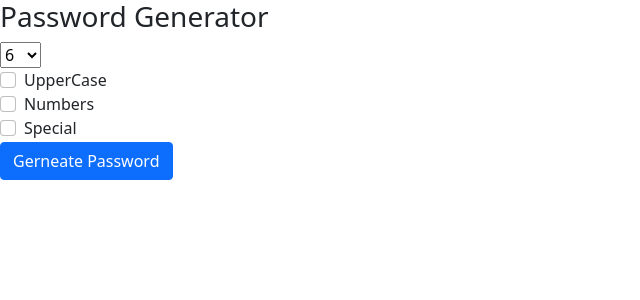
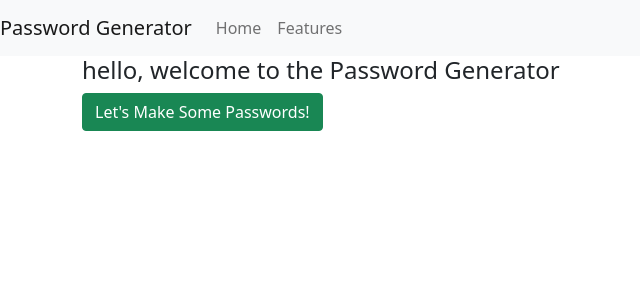
Before and after one commit to coreydjordan/password_generator, a Django app: page / in a window 1280 px wide. Shown: the top 300 px of the page, without its empty margins (0-640 px from the left). Run offline with Django 4.2, Linux system fonts and the light colour scheme.

Commit message:
added about page content, added "create another" button

```diff
--- a/pwdgenerator/generator/templates/generator/about.html
+++ b/pwdgenerator/generator/templates/generator/about.html
@@ -0,0 +1,6 @@
+{% extends 'generator/base.html' %}
+{% block content %}
+
+<h4>hello, welcome to the Password Generator</h4>
+<a href={% url "home" %} class="btn btn-success">Let's Make Some Passwords!</a>
+{% endblock %}
--- a/pwdgenerator/generator/templates/generator/base.html
+++ b/pwdgenerator/generator/templates/generator/base.html
@@ -8,6 +8,22 @@
     <title>Document</title>
 </head>
 <body>
+    <nav class="navbar navbar-expand-lg navbar-light bg-light">
+        <a class="navbar-brand" href="#">Password Generator</a>
+        <button class="navbar-toggler" type="button" data-toggle="collapse" data-target="#navbarNav" aria-controls="navbarNav" aria-expanded="false" aria-label="Toggle navigation">
+          <span class="navbar-toggler-icon"></span>
+        </button>
+        <div class="collapse navbar-collapse" id="navbarNav">
+          <ul class="navbar-nav">
+            <li class="nav-item active">
+              <a class="nav-link" href={% url 'about' %}>Home</a>
+            </li>
+            <li class="nav-item">
+              <a class="nav-link" href="#">Features</a>
+            </li>
+          </ul>
+        </div>
+      </nav>
     <div class="container">
         {% block content %}
 
--- a/pwdgenerator/generator/templates/generator/home.html
+++ b/pwdgenerator/generator/templates/generator/home.html
@@ -1,15 +1,7 @@
+{% extends 'generator/base.html' %}
+{% block content %}
 
-<!DOCTYPE html>
-<html lang="en">
-<head>
-    <meta charset="UTF-8">
-    <meta http-equiv="X-UA-Compatible" content="IE=edge">
-    <meta name="viewport" content="width=device-width, initial-scale=1.0">
-    <link href="https://cdn.jsdelivr.net/npm/bootstrap@5.1.3/dist/css/bootstrap.min.css" rel="stylesheet" integrity="sha384-1BmE4kWBq78iYhFldvKuhfTAU6auU8tT94WrHftjDbrCEXSU1oBoqyl2QvZ6jIW3" crossorigin="anonymous">
 
-    <title>Document</title>
-</head>
-<body>
     <h3>Password Generator</h3>
 
     <form action="password">
@@ -42,5 +34,4 @@
         </div>
         </div>
     </form>
-</body>
-</html>
+{% endblock %}
--- a/pwdgenerator/generator/templates/generator/password.html
+++ b/pwdgenerator/generator/templates/generator/password.html
@@ -3,6 +3,8 @@
 
 <h1>Password</h1>
 <h5 class="alert alert-success">Your password</h5>
-<strong>{{ password }}</strong>
-
+<strong>{{ password }}</strong><br><br>
+<form action="">
+    <a href={% url "home" %} class="btn btn-success">Generate Another!</a>
+</form>
 {% endblock %}
--- a/pwdgenerator/generator/views.py
+++ b/pwdgenerator/generator/views.py
@@ -7,6 +7,10 @@ import random
 def home(request):
     # return HttpResponse('hello world')
     return render(request, 'generator/home.html')
+
+def about(request):
+    return render(request, 'generator/about.html')
+
 
 def password(request):
     chars = list(string.ascii_lowercase)
--- a/pwdgenerator/pwdgenerator/urls.py
+++ b/pwdgenerator/pwdgenerator/urls.py
@@ -4,6 +4,8 @@ from generator import views
 
 urlpatterns = [
     # path('admin/', admin.site.urls),
-    path('', views.home, name='home'),
-    path('password/', views.password, name='password')
+    path('', views.about, name='about'),
+    path('home/', views.home, name='home'),
+    path('about/', views.about, name='about'),
+    path('home/password/', views.password, name='password'),
 ]
```
